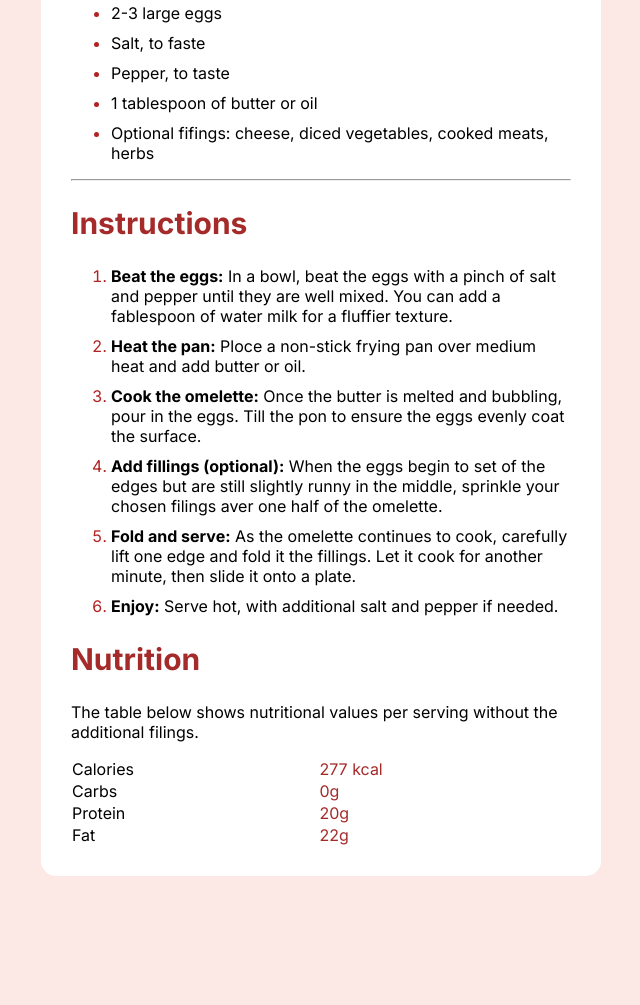
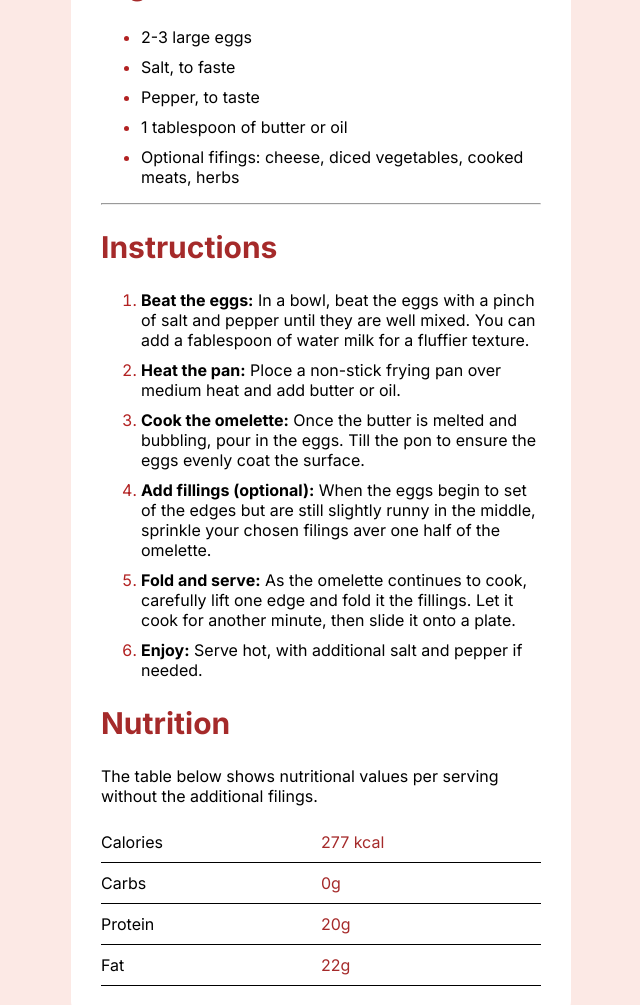
Before and after one commit to N-Levan998/HW-13, a plain HTML site: page index.html in a window 1280 px wide. Shown: the part 869-1874 px from the top of the page, without its empty margins (319-959 px from the left). Before the commit the page ends 1770 px from the top, so only its background shows below. Drawn offline with Linux system fonts and the light colour scheme.

Commit message:
changed styles

```diff
--- a/style.css
+++ b/style.css
@@ -1,4 +1,8 @@
 @import url("https://fonts.googleapis.com/css2?family=Inter:ital,opsz,wght@0,14..32,100..900;1,14..32,100..900&display=swap");
+
+* {
+  box-sizing: border-box;
+}
 
 body {
   background-color: rgb(252, 233, 229);
@@ -54,6 +58,13 @@ li {
   display: table;
   border-collapse: collapse;
 }
+
+.table td {
+  border-bottom: 1px solid black;
+  width: 50%;
+  padding: 10px 0;
+}
+
 .facts {
   color: brown;
 }
```
